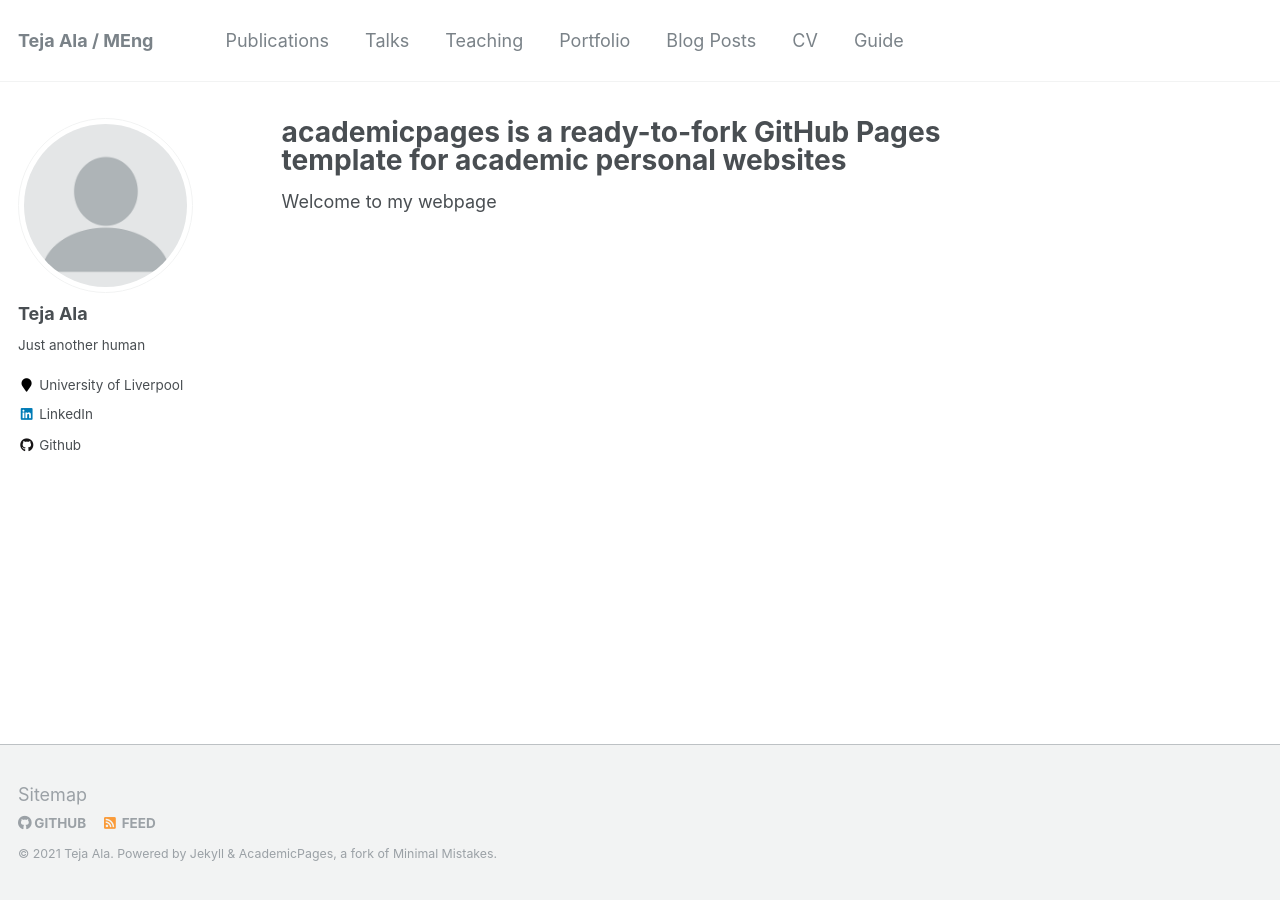
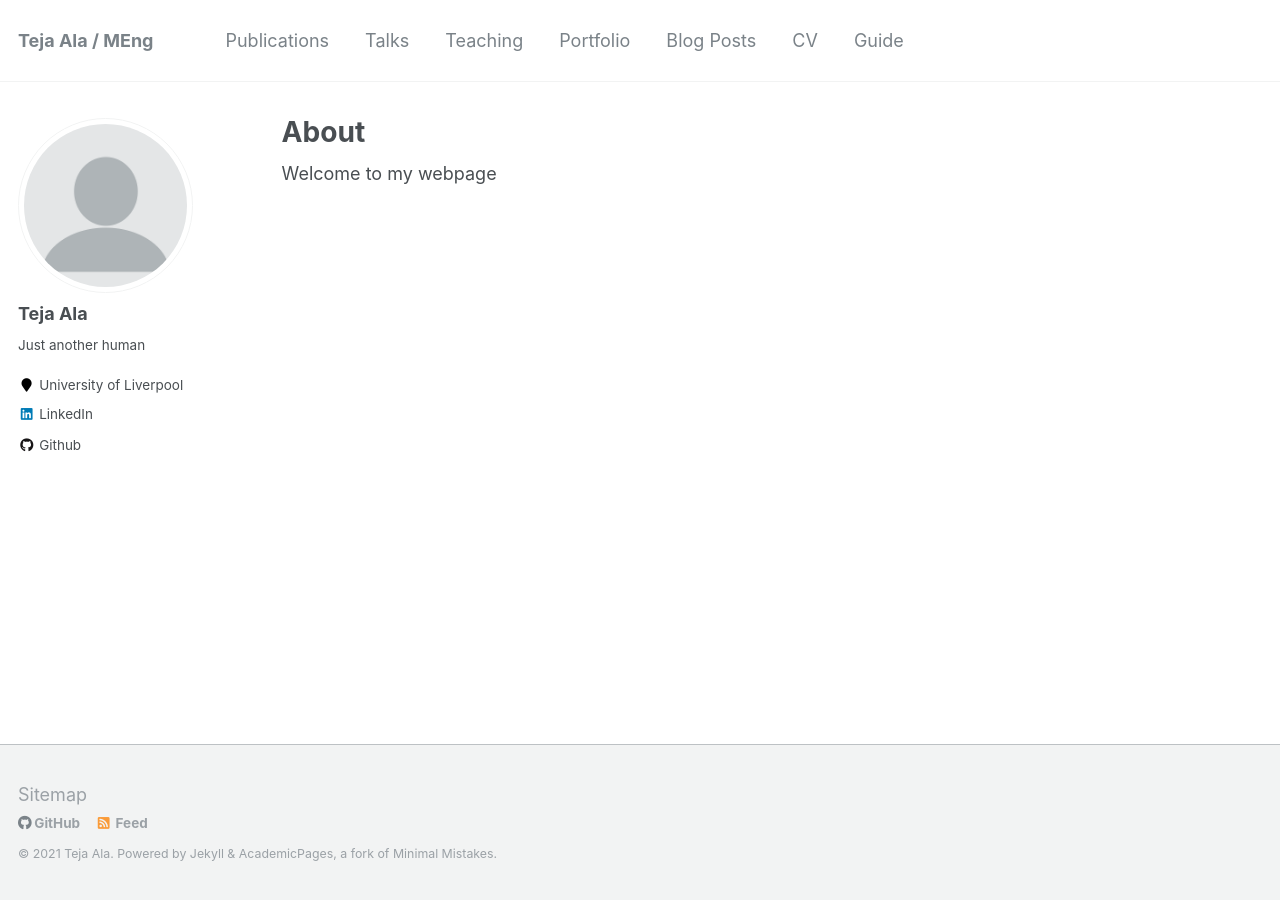
Before and after one commit to dekeract01/dekeract01.github.io, a Jekyll site: the page built from _pages/about.md, in a window 1280 px wide. Built offline with Jekyll 4.4.1, drawn with Linux system fonts in a browser that asks for light colours.

Commit message:
Changed footer format

```diff
--- a/_pages/about.md
+++ b/_pages/about.md
@@ -1,6 +1,6 @@
 ---
 permalink: /
-title: "academicpages is a ready-to-fork GitHub Pages template for academic personal websites"
+title: "About"
 excerpt: "About me"
 author_profile: true
 redirect_from:
--- a/_sass/_footer.scss
+++ b/_sass/_footer.scss
@@ -49,7 +49,7 @@
   .fab,
   .far,
   .fal {
-    color: mix(#fff, $gray, 25%);
+    color: mix(#fff, $gray, 1%);
   }
 }
 
@@ -71,7 +71,7 @@
     padding-bottom: 5px;
     font-family: $sans-serif-narrow;
     font-size: $type-size-6;
-    text-transform: uppercase;
+    // text-transform: uppercase;
   }
 
   li + li:before {
```
